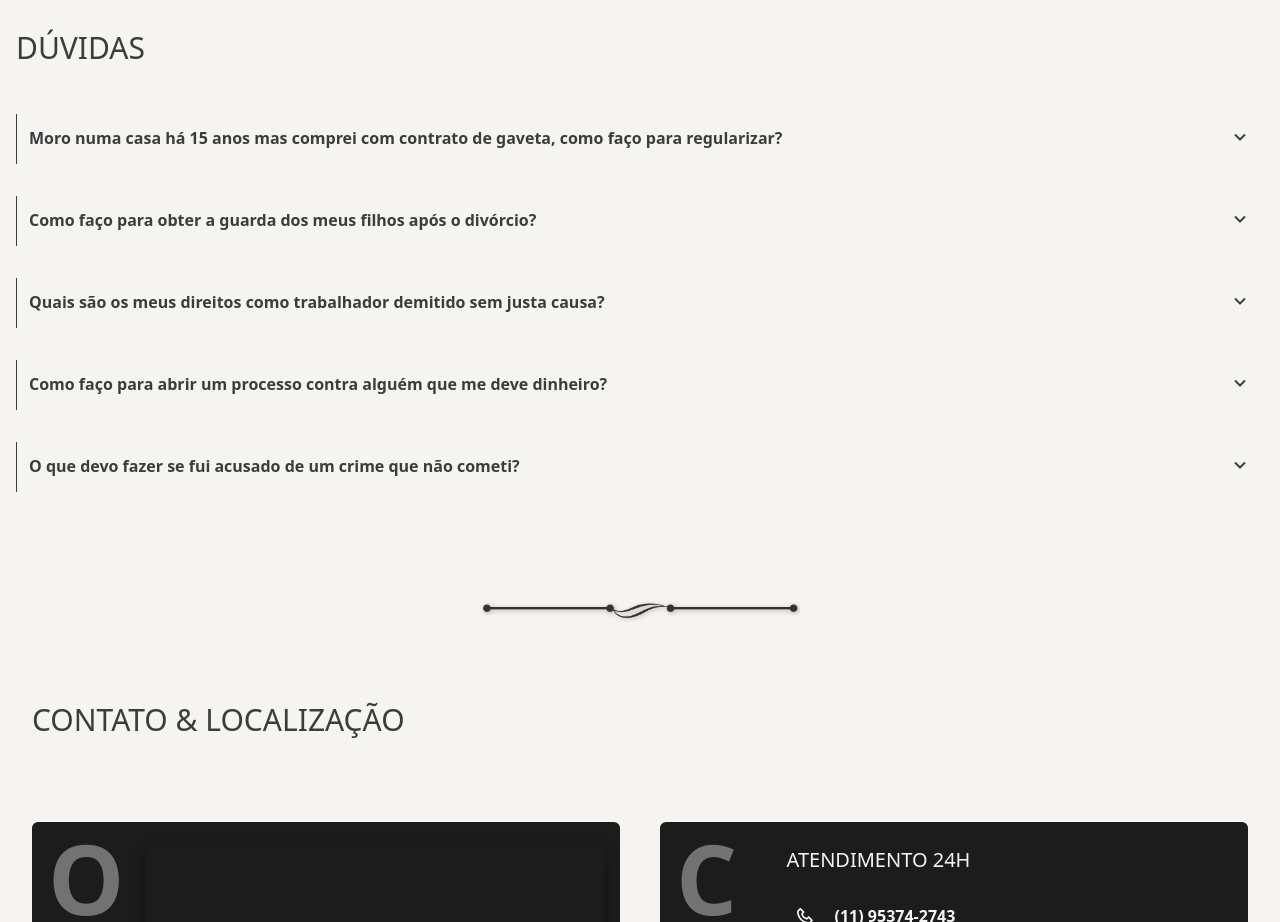
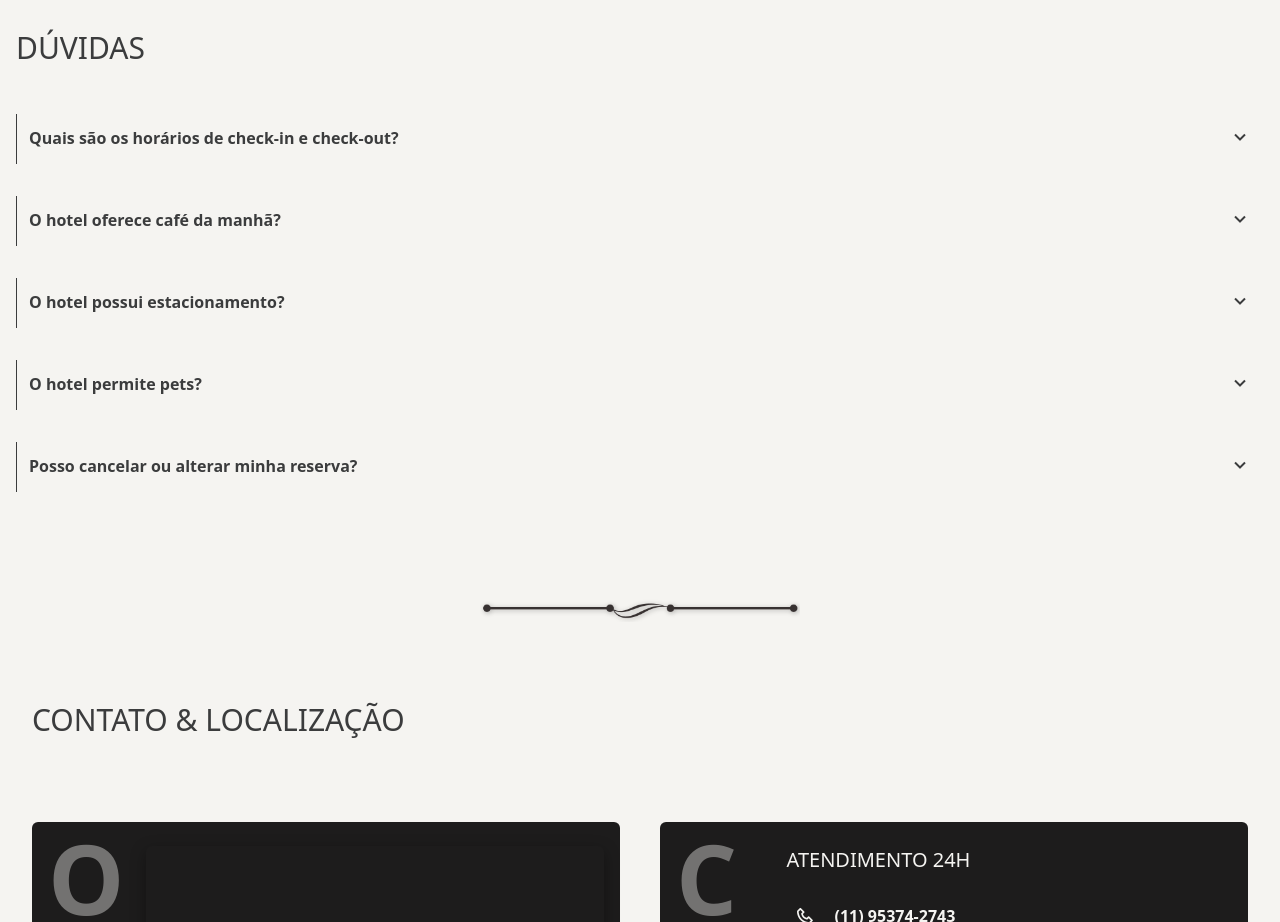
Before and after one commit to EsdrasFy/ldp-hotel, a plain HTML site: page index.html in a window 1280 px wide. Shown: the part 4140-5062 px from the top of the page. Drawn offline with nearby package versions, Linux system fonts and the light colour scheme; grey boxes are pictures that could not be loaded.

Commit message:
fix: FAQ's

```diff
--- a/index.html
+++ b/index.html
@@ -219,38 +219,42 @@
         <ul class="w-full flex flex-col gap-8 min-h-[400px]">
           <li id="faq1" class="content-list w-full border-l-[1px] border-[var(--color-theme-primary)] border-solid py-2 px-3">
             <button class="font-semibold w-full flex max-sm:font-normal max-sm:text-sm items-center justify-between text-start" onclick="handleFaq('faq1')">
-              Moro numa casa há 15 anos mas comprei com contrato de gaveta, como faço para regularizar?
+              Quais são os horários de check-in e check-out?
               <span class="text-2xl"><i class="bx bx-chevron-down"></i></span>
             </button>
-            <p class="font-thin py-3 max-sm:text-xs faq-content faq1">Você pode buscar regularizar a situação da propriedade procurando um advogado especializado em direito imobiliário para auxiliá-lo na formalização da compra e venda, realizando os procedimentos legais necessários junto aos órgãos competentes.</p>
+            <p class="font-thin py-3 max-sm:text-xs faq-content faq1">O check-in pode ser feito a partir das 14h, e o check-out deve ser realizado até às 12h do dia de saída.</p>
           </li>
+
           <li id="faq2" class="content-list w-full border-l-[1px] border-[var(--color-theme-primary)] border-solid py-2 px-3">
             <button class="font-semibold w-full flex max-sm:font-normal max-sm:text-sm items-center justify-between text-start" onclick="handleFaq('faq2')">
-              Como faço para obter a guarda dos meus filhos após o divórcio?
+              O hotel oferece café da manhã?
               <span class="text-2xl"><i class="bx bx-chevron-down"></i></span>
             </button>
-            <p class="font-thin py-3 max-sm:text-xs faq-content">Para obter a guarda dos seus filhos, você deve entrar com um pedido no tribunal de família, onde o juiz avaliará o melhor interesse da criança. É recomendável contar com a assistência de um advogado especializado em direito de família.</p>
+            <p class="font-thin py-3 max-sm:text-xs faq-content">Sim, o café da manhã está incluído na diária e é servido das 7h às 10h no restaurante do hotel.</p>
           </li>
+
           <li id="faq3" class="content-list w-full border-l-[1px] border-[var(--color-theme-primary)] border-solid py-2 px-3">
             <button class="font-semibold w-full flex max-sm:font-normal max-sm:text-sm items-center justify-between text-start" onclick="handleFaq('faq3')">
-              Quais são os meus direitos como trabalhador demitido sem justa causa?
+              O hotel possui estacionamento?
               <span class="text-2xl"><i class="bx bx-chevron-down"></i></span>
             </button>
-            <p class="font-thin py-3 max-sm:text-xs faq-content">Como trabalhador demitido sem justa causa, você tem direito a aviso prévio, saque do FGTS com multa de 40%, seguro-desemprego, saldo de salário, férias proporcionais, décimo terceiro salário proporcional e outras verbas rescisórias.</p>
+            <p class="font-thin py-3 max-sm:text-xs faq-content">Sim, temos estacionamento gratuito para hóspedes, sujeito à disponibilidade de vagas.</p>
           </li>
+
           <li id="faq4" class="content-list w-full border-l-[1px] border-[var(--color-theme-primary)] border-solid py-2 px-3">
             <button class="font-semibold w-full flex max-sm:font-normal max-sm:text-sm items-center justify-between text-start" onclick="handleFaq('faq4')">
-              Como faço para abrir um processo contra alguém que me deve dinheiro?
+              O hotel permite pets?
               <span class="text-2xl"><i class="bx bx-chevron-down"></i></span>
             </button>
-            <p class="font-thin py-3 max-sm:text-xs faq-content">Para abrir um processo contra alguém que lhe deve dinheiro, você deve entrar com uma ação de cobrança ou ação monitória no tribunal competente. É aconselhável buscar a orientação de um advogado para preparar a documentação necessária e conduzir o processo.</p>
+            <p class="font-thin py-3 max-sm:text-xs faq-content">Sim, animais de estimação de pequeno porte são bem-vindos, mediante taxa adicional e reserva antecipada.</p>
           </li>
+
           <li id="faq5" class="content-list w-full border-l-[1px] border-[var(--color-theme-primary)] border-solid py-2 px-3">
             <button class="font-semibold w-full flex max-sm:font-normal max-sm:text-sm items-center justify-between text-start" onclick="handleFaq('faq5')">
-              O que devo fazer se fui acusado de um crime que não cometi?
+              Posso cancelar ou alterar minha reserva?
               <span class="text-2xl"><i class="bx bx-chevron-down"></i></span>
             </button>
-            <p class="font-thin py-3 max-sm:text-xs faq-content faq5">Se você foi acusado de um crime que não cometeu, procure imediatamente a ajuda de um advogado especializado em direito penal. Ele poderá orientar sobre os próximos passos, reunir provas de sua inocência e representá-lo adequadamente no tribunal.</p>
+            <p class="font-thin py-3 max-sm:text-xs faq-content">Sim, é possível cancelar ou alterar sua reserva conforme a política de cancelamento do hotel. Consulte os detalhes no momento da reserva ou entre em contato conosco.</p>
           </li>
         </ul>
       </section>
```
